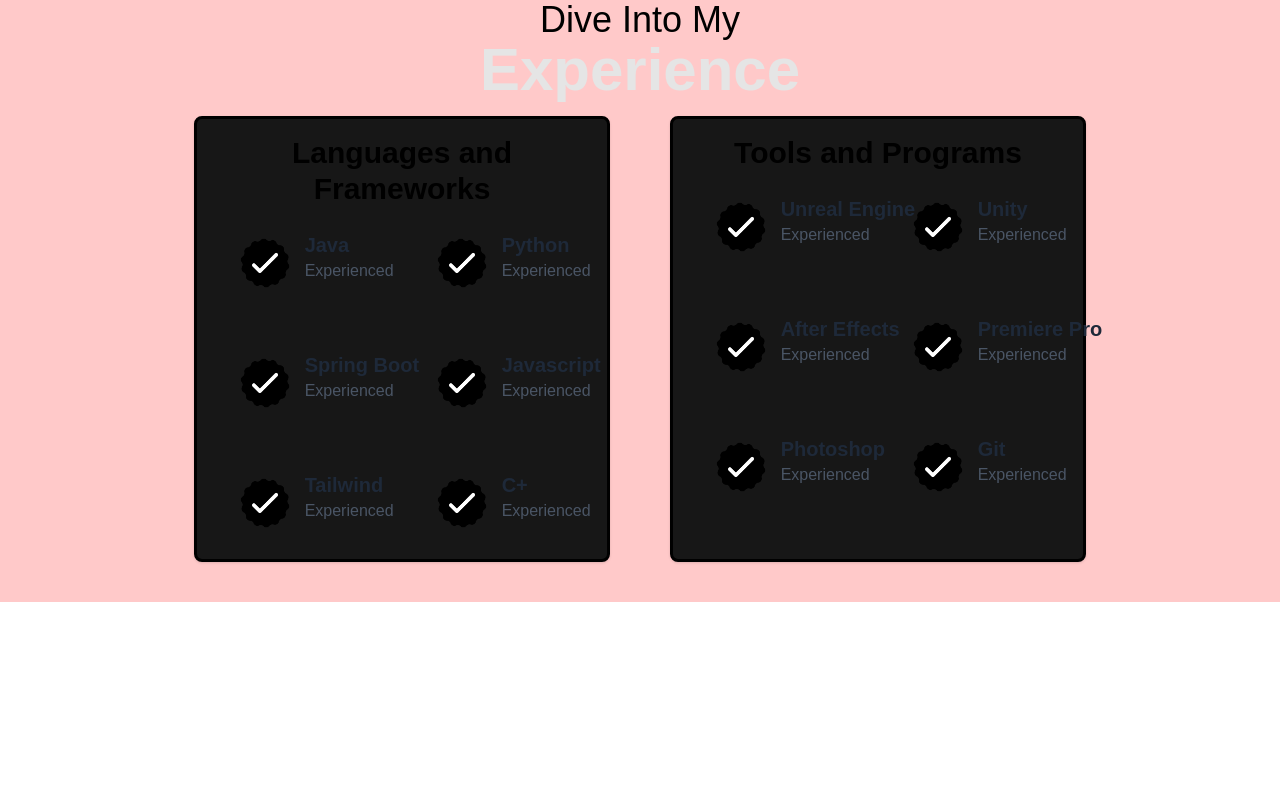
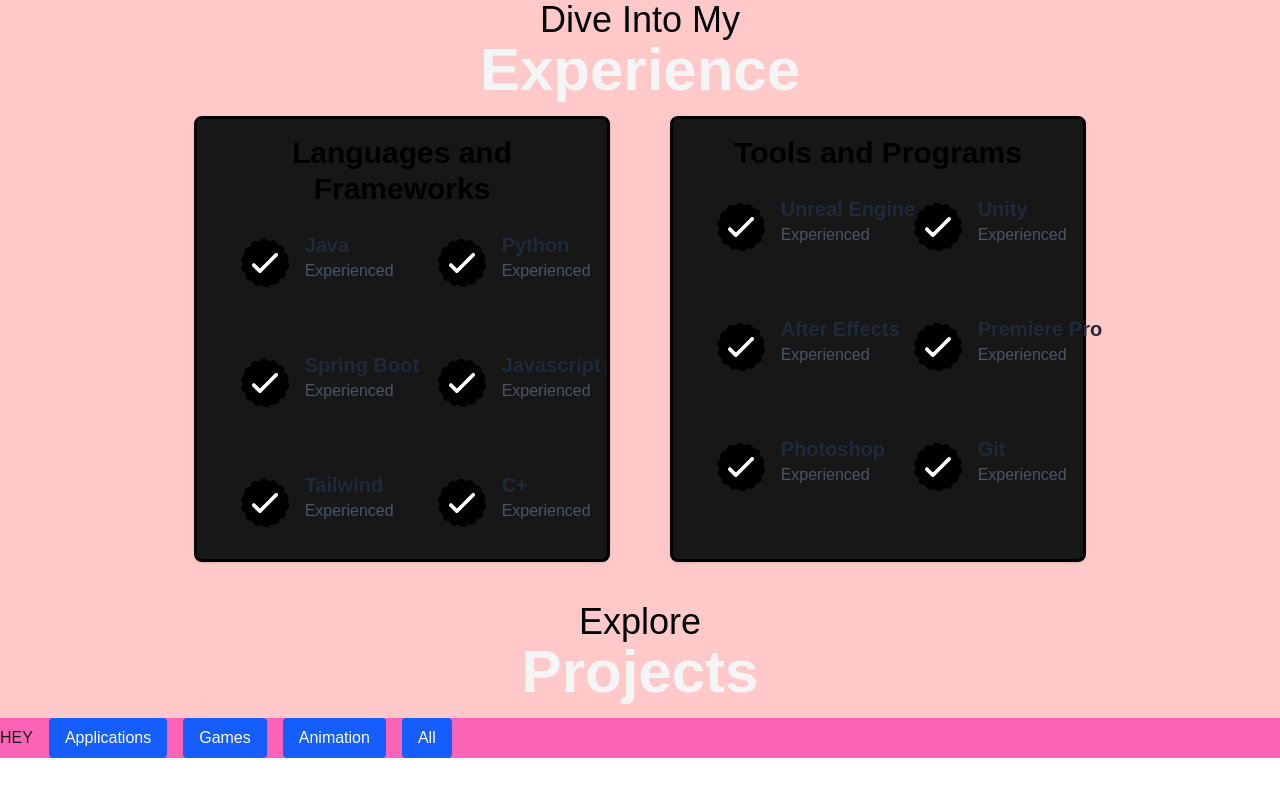
Before and after one commit to KeemL/modern_portfolio, a Next.js app: page / in a window 1280 px wide. Shown: the top 796 px of the page. Built offline with nearby package versions, Linux system fonts and the light colour scheme.

Commit message:
add conditional category filtering and rendering for project list

```diff
--- a/package.json
+++ b/package.json
@@ -33,4 +33,5 @@
       "prettier-plugin-tailwindcss"
     ]
   }
+
 }
--- a/src/app/components/ProjectCard.tsx
+++ b/src/app/components/ProjectCard.tsx
@@ -1,27 +1,23 @@
+import { Project } from "../projects/projectData";
+
 interface ProjectCardProps {
-  title: string;
-  stack: string[];
-  description: string;
-  video: string;
+  project: Project;
 }
 
 //ProjectCard to give info about my past projects
 // Title, video clip, description of implementation, tech stack
-export default function ProjectCard({
-  title,
-  stack,
-  description,
-  video,
-}: ProjectCardProps) {
+export default function ProjectCard({ project }: ProjectCardProps) {
+  // eslint-disable-next-line @typescript-eslint/no-unused-vars
+  const { title, stack, description, video, imageUrl, link } = project;
   return (
-    <div>
-      <div className="text-center">
+    <div className="flex">
+      <div className="">
         <h1> {title}</h1>
       </div>
+      <img src={video} />
 
       <h2> {stack}</h2>
       <h3> {description}</h3>
-      <img src={video} />
     </div>
   );
 }
--- /dev/null
+++ b/src/app/experiences/page.tsx
@@ -0,0 +1,32 @@
+import SkillCard from "@/app/components/SkillCard";
+
+
+export default function Experiences() {
+    return (
+        <div className="flex place-content-center max-h-1/2 px-30 gap-15">
+                <SkillCard
+                  header="Languages and Frameworks"
+                  skills={[
+                    { title: "Java", level: "Experienced" },
+                    { title: "Python", level: "Experienced" },
+                    { title: "Spring Boot", level: "Experienced" },
+                    { title: "Javascript", level: "Experienced" },
+                    { title: "Tailwind", level: "Experienced" },
+                    { title: "C+", level: "Experienced" },
+                  ]}
+                />
+
+                <SkillCard
+                  header="Tools and Programs"
+                  skills={[
+                    { title: "Unreal Engine", level: "Experienced" },
+                    { title: "Unity", level: "Experienced" },
+                    { title: "After Effects", level: "Experienced" },
+                    { title: "Premiere Pro", level: "Experienced" },
+                    { title: "Photoshop", level: "Experienced" },
+                    { title: "Git", level: "Experienced" },
+                  ]}
+                />
+            </div>
+    )
+}
--- a/src/app/page.tsx
+++ b/src/app/page.tsx
@@ -1,42 +1,24 @@
 import Image from "next/image";
 import ProjectCard from "./components/ProjectCard";
 import SkillCard from "./components/SkillCard";
-import Experiences from "./ui/experiences/page";
+import Experiences from "@/app/experiences/page";
+import Projects from "@/app/projects/page";
 
 export default function Home() {
   return (
     <div className="bg-red-200">
       <div className="text-center mb-4">
         <p className="text-4xl text-black"> Dive Into My</p>
-        <h1 className="text-6xl font-bold text-neutral-200"> Experience </h1>
+        <h1 className="text-6xl font-bold text-neutral-100"> Experience </h1>
       </div>
-      <div className="flex place-content-center max-h-1/2 px-30 gap-15">
-        <SkillCard
-          header="Languages and Frameworks"
-          skills={[
-            { title: "Java", level: "Experienced" },
-            { title: "Python", level: "Experienced" },
-            { title: "Spring Boot", level: "Experienced" },
-            { title: "Javascript", level: "Experienced" },
-            { title: "Tailwind", level: "Experienced" },
-            { title: "C+", level: "Experienced" },
-          ]}
-        />
+      <Experiences/>
+      <div className="text-center mb-4">
+        <p className="text-4xl text-black"> Explore</p>
+        <h1 className="text-6xl font-bold text-neutral-100"> Projects </h1>
+      </div>
+      <Projects/>
 
-        <SkillCard
-          header="Tools and Programs"
-          skills={[
-            { title: "Unreal Engine", level: "Experienced" },
-            { title: "Unity", level: "Experienced" },
-            { title: "After Effects", level: "Experienced" },
-            { title: "Premiere Pro", level: "Experienced" },
-            { title: "Photoshop", level: "Experienced" },
-            { title: "Git", level: "Experienced" },
-          ]}
-        />
 
-        {/* <ProjectCard title="testing" stack="nope"  description="hope this works"/> */}
-      </div>
     </div>
   );
 }
--- /dev/null
+++ b/src/app/projects/page.tsx
@@ -0,0 +1,50 @@
+"use client";
+import ProjectCard from "@/app/components/ProjectCard";
+import { Project, ProjectCategory } from "./projectData";
+import FilteredProjects from "./projects";
+import { useState } from "react";
+
+export default function Projects() {
+  const [selectedCategory, setSelectedCategory] =
+    useState<ProjectCategory>("Animation");
+
+  function handleClick(category: ProjectCategory) {
+    setSelectedCategory(category);
+  }
+
+  return (
+    <div>
+      <div className="flex gap-4 bg-pink-400">
+        <button>HEY</button>
+        <button
+          className="rounded bg-blue-600 px-4 py-2 text-white"
+          onClick={() => handleClick("Applications")}
+        >
+          Applications
+        </button>
+        <button
+          className="rounded bg-blue-600 px-4 py-2 text-white"
+          onClick={() => handleClick("Games")}
+        >
+          Games
+        </button>
+        <button
+          className="rounded bg-blue-600 px-4 py-2 text-white"
+          onClick={() => handleClick("Animation")}
+        >
+          Animation
+        </button>
+        <button
+          className="rounded bg-blue-600 px-4 py-2 text-white"
+          onClick={() => handleClick("All")}
+        >
+          All
+        </button>
+      </div>
+      <div className="bg-sky-600">
+        {" "}
+        <FilteredProjects category={selectedCategory} />
+      </div>
+    </div>
+  );
+}
--- /dev/null
+++ b/src/app/projects/projectData.ts
@@ -0,0 +1,38 @@
+export type ProjectCategory = "Applications" | "Games" | "Animation" | "All";
+
+export interface Project {
+  id: string;
+  title: string;
+  stack: string[];
+  video?: string;
+  description: string;
+  category: ProjectCategory;
+  imageUrl?: string;
+  link?: string;
+}
+
+export const projectsData: Project[] = [
+  {
+    id: "proj1",
+    title: "MEEPS",
+    stack: ["React", " Javascript", " Java", " Spring Boot"],
+    description:
+      "Application that identifies and assists patients affected by environmental pollutants by alerting the severity of nearby locations based on their individual afflictions. Uses Google's Geocoding API to find current location through coordinates and Meersen's API to determine and calcualte relevant pollutants and their severity levels.",
+    category: "Applications",
+  },
+  {
+    id: "proj2",
+    title: "Bookie",
+    description:
+      "Library book app that individualizes the experience for each user through personal wishlists, current reading lists and recommendations based on their interests. Uses OpenLibrary's API for access to a collection of books.",
+    category: "Applications",
+    stack: ["React", " Java", " Spring Boot"],
+  },
+  //   {
+  //     id: "proj3",
+  //     title: "",
+  //     description: "",
+  //     category: "Applications",
+  //     stack: [],
+  //   },
+];
--- /dev/null
+++ b/src/app/projects/projectUtils.ts
@@ -0,0 +1,22 @@
+import { Project, ProjectCategory, projectsData } from "./projectData";
+
+export function validProjects(category: ProjectCategory): Project[] {
+  let projs: Project[] = [];
+  //   console.log(projs.length);
+  //   console.log(projectsData.length);
+  projs = projectsData.filter((projectsData) =>
+    checkCategory(projectsData, category),
+  );
+  //   console.log(projs.length);
+  return projs;
+}
+
+function checkCategory(project: Project, category: ProjectCategory) {
+  if (category === "All") {
+    return project;
+  }
+  if (project["category"] === category) {
+    console.log("returning true");
+    return project;
+  }
+}
--- /dev/null
+++ b/src/app/projects/projects.tsx
@@ -0,0 +1,21 @@
+import { Project, ProjectCategory } from "./projectData";
+import { validProjects } from "./projectUtils";
+import ProjectCard from "@/app/components/ProjectCard";
+
+interface ProjectsProps {
+  category: ProjectCategory;
+}
+
+export default function FilteredProjects({ category }: ProjectsProps) {
+  const projects: Project[] = validProjects(category);
+  //   console.log("Rendering category:", category);
+
+  // const { title, stack, description, video, imageUrl, link } = project;
+  return (
+    <div className="">
+      {projects.map((project) => (
+        <ProjectCard key={project.id} project={project} />
+      ))}
+    </div>
+  );
+}
--- a/src/app/ui/experiences/page.tsx
+++ /dev/null
@@ -1,3 +0,0 @@
-export default function Experiences() {
-    return <h1>Hello Next.js!</h1>
-}
--- a/src/app/ui/projects/page.tsx
+++ /dev/null
@@ -1,14 +0,0 @@
-import ProjectCard from "@/app/components/ProjectCard";
-
-export default function Projects() {
-  return (
-    <div>
-      <ProjectCard
-        title="MEEPS - Managing Emerging Environmental Pollutant Severity"
-        stack={["React", "Java,", "Spring Boot"]}
-        description="<p>Lorem ipsum dolor sit amet consectetur adipisicing elit. Dolore atque delectus molestias pariatur consectetur non eaque minima hic, inventore aut obcaecati enim possimus aliquam perspiciatis reprehenderit omnis asperiores repellat? Delectus.</p>"
-        video="test.mp4"
-      />
-    </div>
-  );
-}
```
Also changed, not shown: src/app/components/SkillCard.tsx (+0 -18 lines), src/app/about/about.tsx (added).
